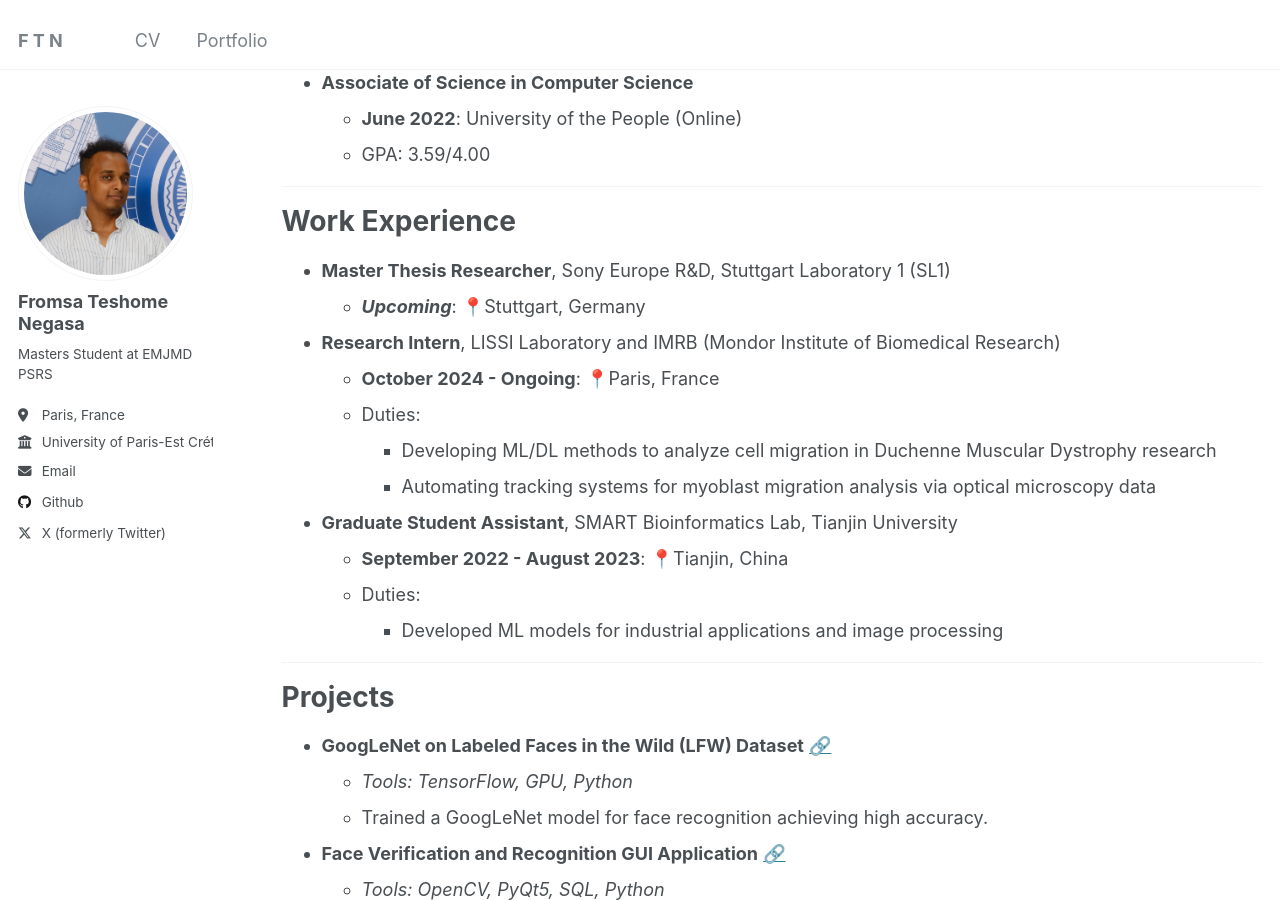
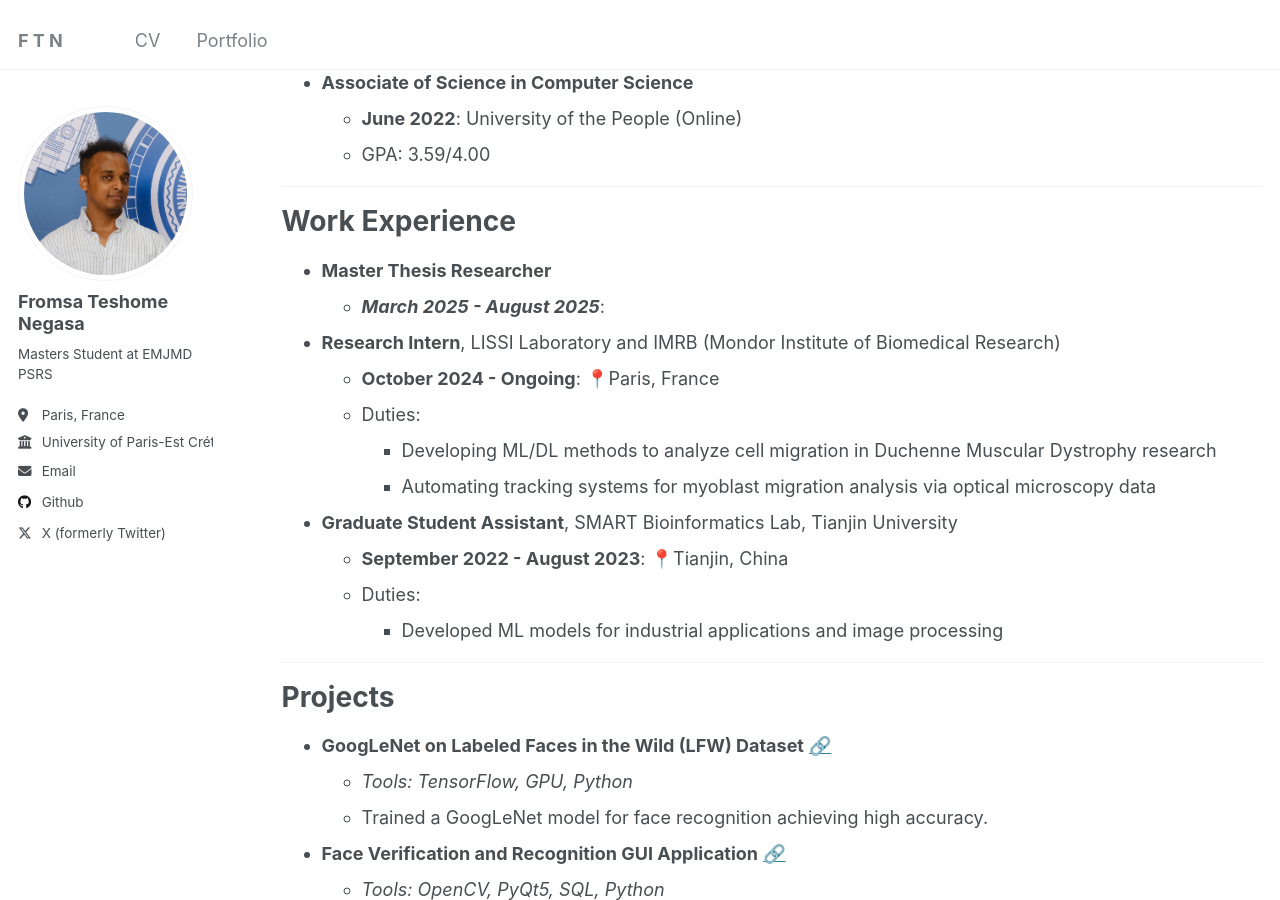
Before and after one commit to PHYRA47/phyra47.github.io, a Jekyll site: the page built from _pages/cv.md, in a window 1280 px wide and 900 px high, scrolled down 541 px. Built offline with Jekyll 4.4.1, drawn with Linux system fonts in a browser that asks for light colours; emoji names are drawn with the system emoji font.

Commit message:
Comment out details for Master Thesis Researcher position in CV

```diff
--- a/_pages/cv.md
+++ b/_pages/cv.md
@@ -33,8 +33,8 @@ Education
 
 Work Experience
 ======
-* **Master Thesis Researcher**, Sony Europe R&D, Stuttgart Laboratory 1 (SL1)
-  * ***Upcoming***: 📍Stuttgart, Germany
+* **Master Thesis Researcher** <!-- Sony Europe R&D, Stuttgart Laboratory 1 (SL1)  -->
+  * ***March 2025 - August 2025***: <!-- 📍Stuttgart, Germany  -->
   <!-- * Duties: -->
   <!--   * Developing DL models for hyperspectral image reconstruction from CT Imaging Spectrometer data -->
   <!--   * Optimizing neural network architectures for efficient mobile deployment -->
```
